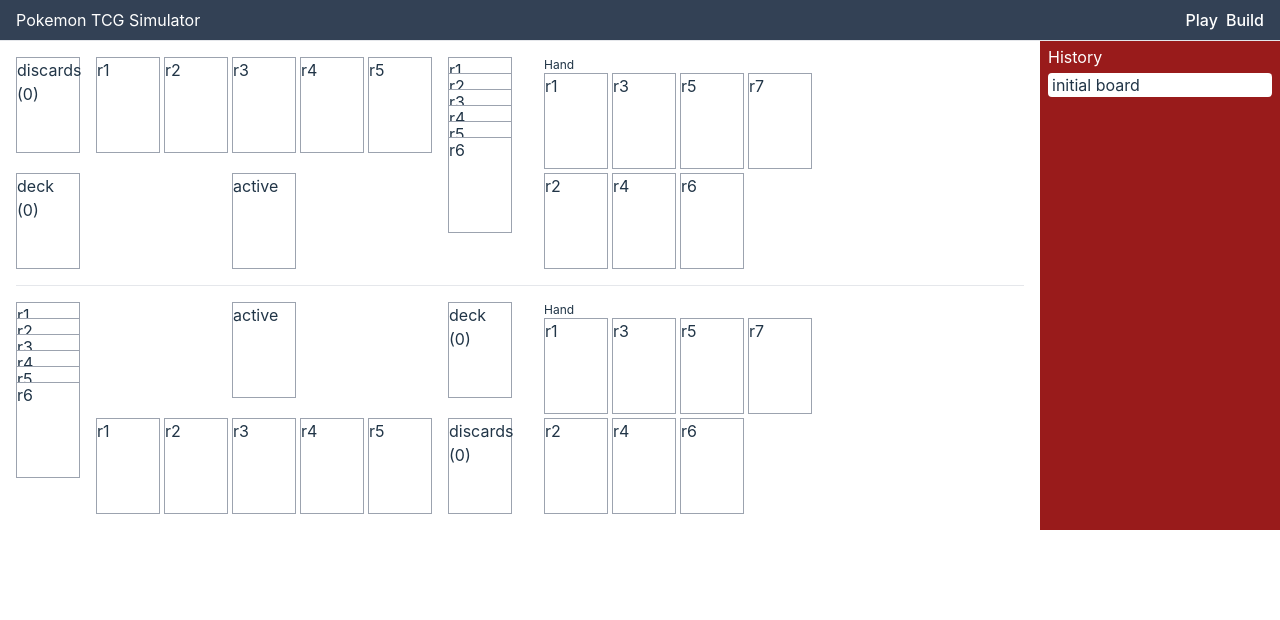
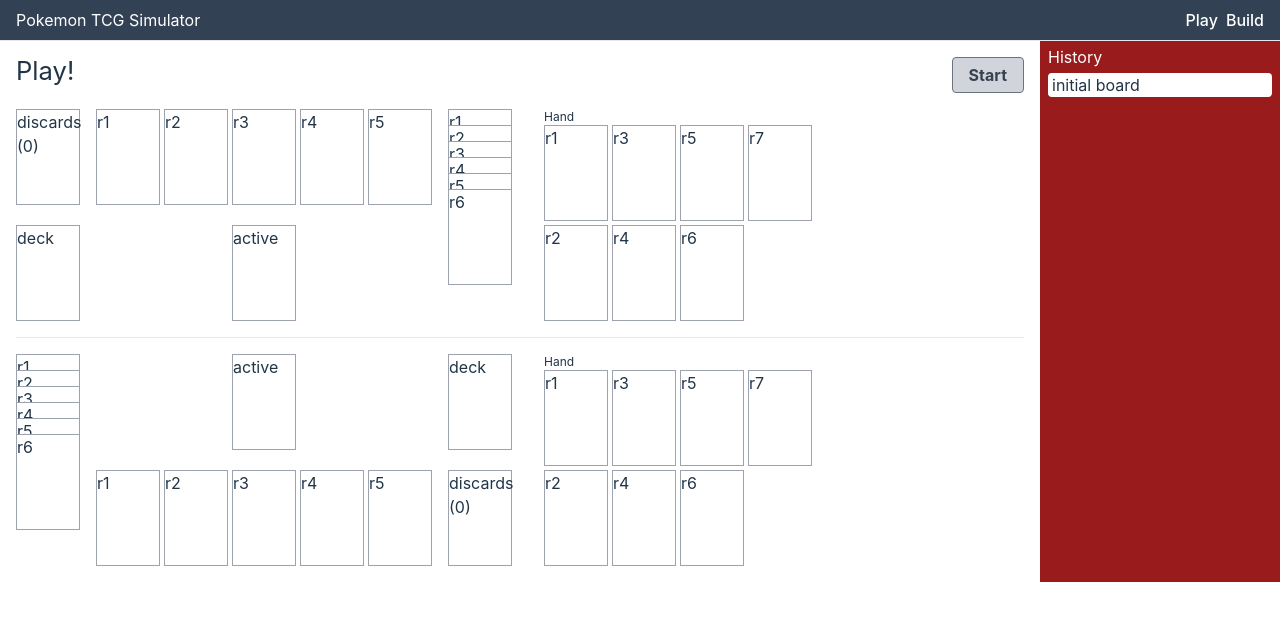
Before and after one commit to jeremylightsmith/pokemon, a React (Vite) app: page /#/play in a window 1280 px wide. Shown: the top 620 px of the page. Built offline with nearby package versions, Linux system fonts and the light colour scheme.

Commit message:
we now deal a deck into the game

```diff
--- /dev/null
+++ b/src/pokemon/board_slice.ts
@@ -0,0 +1,37 @@
+import { createSlice } from "@reduxjs/toolkit";
+import { BoardT } from "./types";
+
+export const initialState: BoardT = {
+  you: {
+    prizeCards: [],
+    bench: [],
+    active: undefined,
+    hand: [],
+    deck: [],
+    discardPile: [],
+  },
+  me: {
+    prizeCards: [],
+    bench: [],
+    active: undefined,
+    hand: [],
+    deck: [],
+    discardPile: [],
+  },
+  lastMove: undefined,
+};
+
+const boardSlice = createSlice({
+  name: "board",
+  initialState,
+  reducers: (create) => ({
+    startGame: create.reducer((state) => {
+      const deck = JSON.parse(localStorage.getItem("deck") || "[]");
+      state.you.deck = deck;
+      state.me.deck = deck;
+    }),
+  }),
+});
+
+export const { startGame } = boardSlice.actions;
+export default boardSlice.reducer;
--- a/src/pokemon/components/board.tsx
+++ b/src/pokemon/components/board.tsx
@@ -1,4 +1,7 @@
+import { useDispatch } from "react-redux";
+import { Button } from "../../components/core_components";
 import { BoardT, CardT } from "../types";
+import { startGame } from "../board_slice";
 
 const DiscardPile = ({ cards }: { cards: CardT[] }) => (
   <div className="DiscardPile">
@@ -6,16 +9,36 @@
   </div>
 );
 
-const Deck = ({ cards }: { cards: CardT[] }) => (
-  <div className="Deck">
-    <Card card={`deck (${cards.length})`} />
-  </div>
-);
+const Deck = ({ cards }: { cards: CardT[] }) => {
+  if (cards.length === 0) {
+    return (
+      <div className="Deck">
+        <Card card="deck" />
+      </div>
+    );
+  } else {
+    return (
+      <div className="Deck">
+        <Card card={cards[0]} />
+      </div>
+    );
+  }
+};
 
-const Card = ({ card }: { card: String }) => {
-  return (
-    <div className="Card w-16 h-24 bg-white border border-gray-400">{card}</div>
-  );
+const Card = ({ card }: { card: CardT | string }) => {
+  if (typeof card === "string") {
+    return (
+      <div className="Card w-16 h-24 bg-white border border-gray-400">
+        {card}
+      </div>
+    );
+  } else {
+    return (
+      <div className="Card w-16 h-24 bg-white border border-gray-400">
+        <img src={card.images.small} />
+      </div>
+    );
+  }
 };
 
 const PrizeCards = () => {
@@ -71,15 +94,20 @@
 };
 const Board = ({ board }: { board: BoardT }) => {
   const { you, me } = board;
-  console.log("you", you);
-  console.log("me", me);
+  const dispatch = useDispatch();
   return (
     <div className="p-4 gap-4 flex flex-col">
+      <div className="flex justify-between">
+        <h1>Play!</h1>
+        <div className="flex gap-4">
+          <Button onClick={() => dispatch(startGame())} text="Start" />
+        </div>
+      </div>
       <div className="flex gap-8">
         <div className="flex gap-4">
           <div className="flex flex-col justify-between gap-4">
             <DiscardPile cards={[]} />
-            <Deck cards={[]} />
+            <Deck cards={you.deck} />
           </div>
           <div className="flex flex-col justify-between">
             <Bench />
@@ -98,7 +126,7 @@
             <Bench />
           </div>
           <div className="flex flex-col justify-between gap-4">
-            <Deck cards={[]} />
+            <Deck cards={me.deck} />
             <DiscardPile cards={[]} />
           </div>
         </div>
--- a/src/pokemon/reducers/board_reducer.ts
+++ /dev/null
@@ -1,25 +0,0 @@
-export const INITIAL_STATE = {
-  you: {
-    prizeCards: [],
-    bench: [],
-    active: null,
-    hand: [],
-    deck: [],
-    discardPile: [],
-  },
-  me: {
-    prizeCards: [],
-    bench: [],
-    active: null,
-    hand: [],
-    deck: [],
-    discardPile: [],
-  },
-};
-
-export default function boardReducer(state: any = INITIAL_STATE, action: any) {
-  switch (action.type) {
-    default:
-      return state;
-  }
-}
--- a/src/pokemon/reducers/history_reducer.ts
+++ b/src/pokemon/reducers/history_reducer.ts
@@ -1,6 +1,9 @@
 // import { append, last } from "ramda";
 // import * as c from "../constants";
-import { INITIAL_STATE as INITIAL_BOARD_STATE } from "./board_reducer";
+import { append } from "ramda";
+import boardReducer, {
+  initialState as INITIAL_BOARD_STATE,
+} from "../board_slice";
 
 const INITIAL_STATE = {
   currentBoard: INITIAL_BOARD_STATE,
@@ -8,27 +11,13 @@
 };
 
 export default function historyReducer(state = INITIAL_STATE, action: any) {
-  switch (action.type) {
-    // case c.START_GAME: {
-    //   const board = boardReducer({}, action);
-    //   return {
-    //     currentBoard: board,
-    //     boards: [board],
-    //   };
-    // }
-
-    // case c.PLAY_CARD:
-    // case c.DISCARD_CARD:
-    // case c.GIVE_HINT:
-    // case c.ADVANCE: {
-    //   const board = boardReducer(last(state.boards), action);
-    //   return {
-    //     currentBoard: board,
-    //     boards: append(board, state.boards),
-    //   };
-    // }
-
-    default:
-      return state;
+  if (action.type.startsWith("board/")) {
+    const newBoard = boardReducer(state.currentBoard, action);
+    return {
+      currentBoard: newBoard,
+      boards: append(newBoard, state.boards),
+    };
+  } else {
+    return state;
   }
 }
--- a/src/pokemon/types.ts
+++ b/src/pokemon/types.ts
@@ -13,7 +13,7 @@
 export type SideT = {
   prizeCards: CardT[];
   bench: CardT[];
-  active: CardT;
+  active?: CardT;
   hand: CardT[];
   deck: CardT[];
   discardPile: CardT[];
@@ -22,7 +22,7 @@
 export type BoardT = {
   you: SideT;
   me: SideT;
-  lastMove: MoveT;
+  lastMove?: MoveT;
 };
 
 export type AllBoardsT = {
--- a/src/routes/play.tsx
+++ b/src/routes/play.tsx
@@ -1,7 +1,6 @@
 import React from "react";
 import BoardHistory from "../pokemon/components/board_history";
 import { configureStore } from "@reduxjs/toolkit";
-// import { startGame } from "../pokemon/actions";
 import reducer from "../pokemon/reducers/history_reducer";
 import { Provider } from "react-redux";
 
@@ -9,7 +8,6 @@
   const store = configureStore({
     reducer: reducer,
   });
-  // store.dispatch(startGame());
   return (
     <Provider store={store}>
       <BoardHistory />
```
Also changed, not shown: 2 other files (tests, documents, lock files or other folders).
